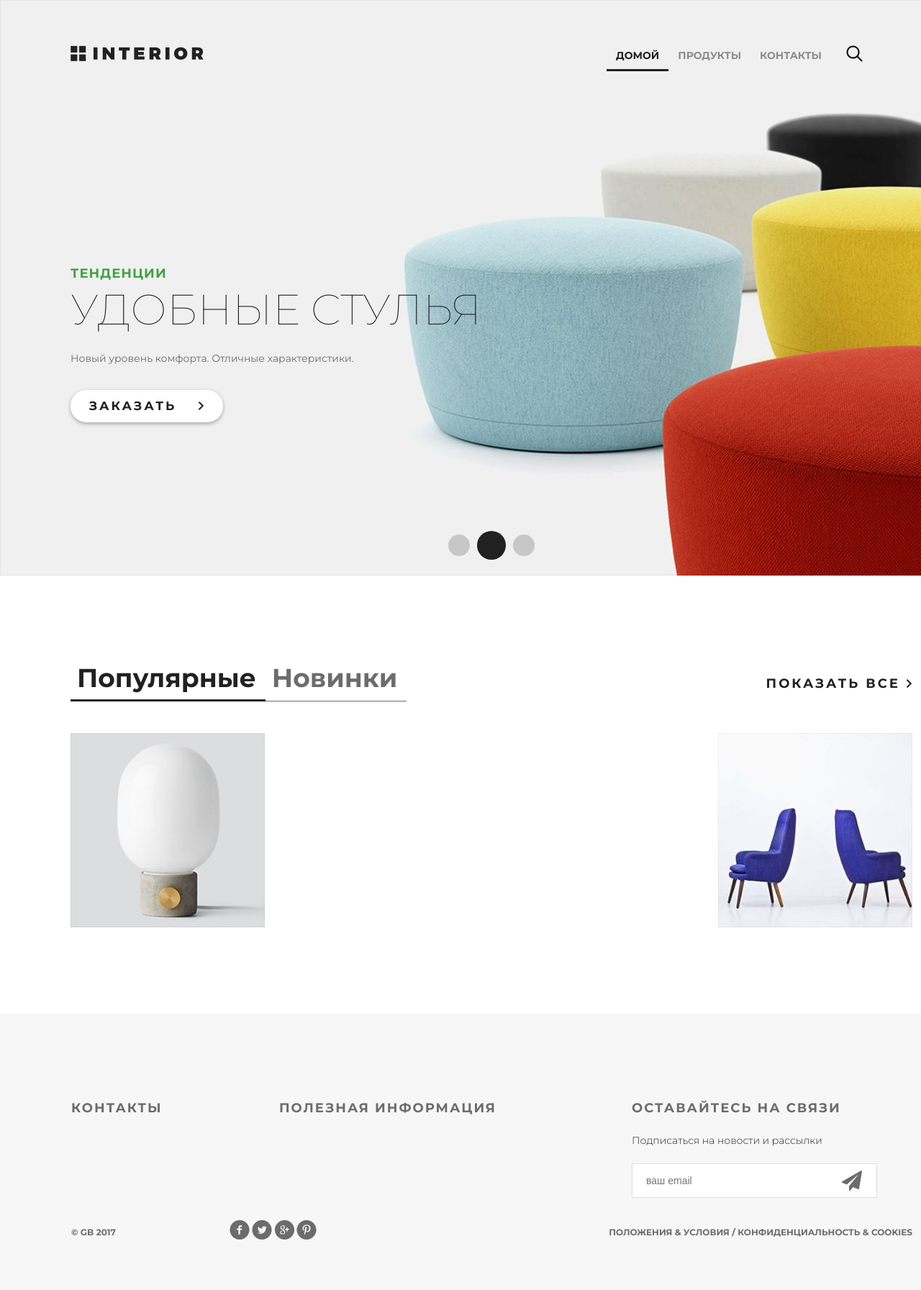
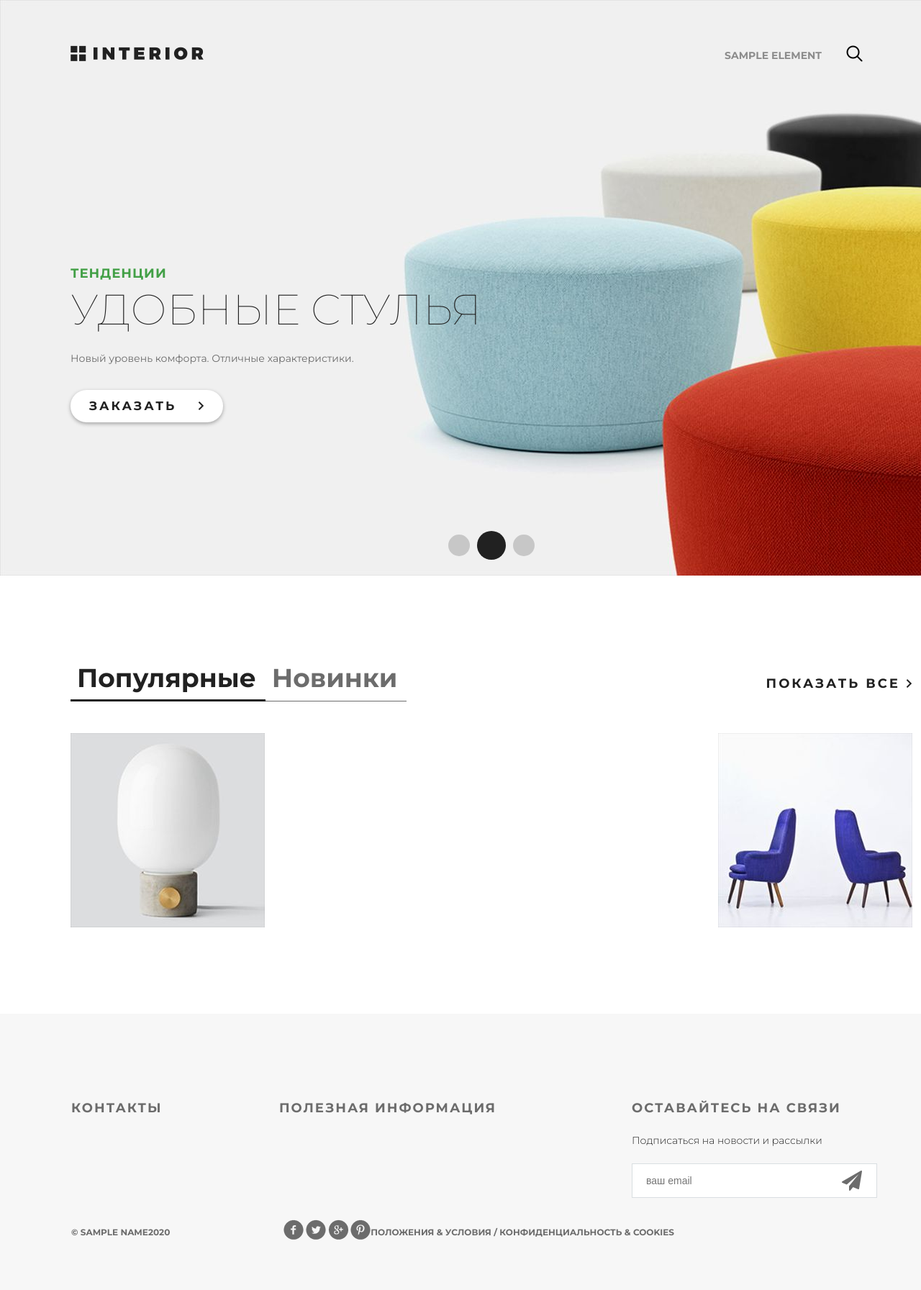
Before and after one commit to juliojm13/Django_1, a Django app: template geekshop/templates/mainapp/index.html in a window 1280 px wide; the page is wider, and only the part inside the window is pictured. Shown: that part at 72% size. Run offline with Django 4.2, Linux system fonts and the light colour scheme; the template is opened without the code that fills it: most values are stand-ins (such as "Sample title", 1, 10 or a date in 2020).

Commit message:
Homework2

```diff
--- a/geekshop/geekshop/urls.py
+++ b/geekshop/geekshop/urls.py
@@ -18,8 +18,8 @@ from django.urls import path
 from mainapp import views as mainapp_views
 
 urlpatterns = [
-    path('', mainapp_views.index),
-    path('contact/', mainapp_views.contact),
-    path('products/', mainapp_views.products),
+    path('', mainapp_views.index, name='index'),
+    path('contact/', mainapp_views.contact, name='contact'),
+    path('products/', mainapp_views.products,name='products'),
     path('admin/', admin.site.urls),
 ]
--- /dev/null
+++ b/geekshop/templates/mainapp/base.html
@@ -0,0 +1,43 @@
+{% load static %}
+<!DOCTYPE html>
+<html>
+<head>
+	<meta charset="utf-8">
+	<title>Магазин</title>
+	<link rel="stylesheet" type="text/css" href="{% static 'style.css' %}">
+	<link rel="stylesheet" href="{% static 'fonts/font-awesome/css/font-awesome.css' %}">
+</head>
+<body>
+	{% block 'container' %}
+	{% endblock %}
+
+    <div class="footer">
+        <div class="clearfix">
+            <div class="text-footer">
+                <h3>контакты</h3>
+            </div>
+            <div class="text-footer">
+                <h3>полезная информация</h3>
+            </div>
+            <div class="text-footer clearfix">
+                <h3>Оставайтесь на связи</h3>
+                <p>Подписаться на новости и рассылки</p>
+                <form>
+                    <input type="email" name="email" placeholder="ваш email">
+                    <a href="#"><i class="fa fa-paper-plane fa-2x" aria-hidden="true"></i></a>
+                </form>
+            </div>
+        </div>
+        <p class="small">&copy; {{name|title }}</p>
+        <p class="small">{{now_date|date:'Y' }}</p>
+        <div class="social">
+            <a href="#" class="social1"></a>
+            <a href="#" class="social2"></a>
+            <a href="#" class="social3"></a>
+            <a href="#" class="social4"></a>
+        </div>
+        <p class="small">Положения &amp; Условия  /  Конфиденциальность &amp; Cookies</p>
+    </div>
+
+</body>
+</html>
--- /dev/null
+++ b/geekshop/templates/mainapp/include/inc_menu.html
@@ -0,0 +1,10 @@
+				<ul class="menu">
+				{% for element in mainapp_list %}
+					<li><a href="{% url element.view_name %}"
+					{% if request.resolver_match.url_name == element.view_name %}
+					class="active"
+					{% endif %}
+					>{{element.link_name}}</a></li>
+				{% endfor %}
+				</ul>
+				<a href="#" class="search"></a>
--- a/geekshop/templates/mainapp/index.html
+++ b/geekshop/templates/mainapp/index.html
@@ -1,28 +1,17 @@
-<!DOCTYPE html>
-<html>
-<head>
-	<meta charset="utf-8">
-	<title>Магазин</title>
-	<link rel="stylesheet" type="text/css" href="/static/style.css">
-	<link rel="stylesheet" href="/static/fonts/font-awesome/css/font-awesome.css">
-</head>
-<body>
+{% extends 'mainapp/base.html' %}
+{% load static %}
+{% block 'container' %}
 	<div class="container">
 		<div class="slider">
 			<div class="header clearfix">
-				<a href="/" class="logo"></a>
-				<ul class="menu">
-					<li><a href="/" class="active">домой</a></li>
-					<li><a href="/products">продукты</a></li>
-					<li><a href="/contact">контакты</a></li>
-				</ul>
-				<a href="#" class="search"></a>
+				<a href="{% url 'index' %}" class="logo"></a>
+				{% include 'mainapp/include/inc_menu.html' %}
 			</div>
 			<div class="text-slider">
 				<h3 class="green">тенденции</h3>
 				<h3 class="big"> удобные стулья</h3>
 				<p>Новый уровень комфорта. Отличные характеристики.</p>
-				<a href="#" class="button-order">заказать <img src="/static/img/arrow.png" alt=""></a>
+				<a href="#" class="button-order">заказать <img src="{% static 'img/arrow.png' %}" alt=""></a>
 			</div>
 			<div class="navi">
 				<a href="#"></a><a href="#"></a><a href="#"></a>
@@ -33,23 +22,23 @@
 			<div class="featured-menu">
 					<a class="active" href="#">Популярные</a><a href="#">Новинки</a>
 			</div>
-			<a class="explore" href="#">показать все <img src="/static/img/arrow.png" alt=""></a>
+			<a class="explore" href="#">показать все <img src="{% static 'img/arrow.png' %}" alt=""></a>
 			<div class="clearfix">
 			</div>
 			<div class="tab-content">
 				<div class="block">
-					<a href="#"><img src="/static/img/product-1.jpg" alt="">
+					<a href="#"><img src="{% static 'img/product-1.jpg' %}" alt="">
 						<div class="text">
-							<img src="/static/img/icon-hover.png" alt="img">
+							<img src="{% static 'img/icon-hover.png' %} " alt="img">
 							<h4>Отличный стул</h4>
 							<p>Расположитесь комфортно. </p>
 						</div>
 					</a>
 				</div>
 				<div class="block">
-					<a href="#"><img src="/static/img/product-2.jpg" alt="">
+					<a href="#"><img src="{% static 'img/product-2.jpg' %}" alt="">
 						<div class="text">
-							<img src="/static/img/icon-hover.png" alt="">
+							<img src="{% static 'img/icon-hover.png' %}" alt="">
 							<h4>Стул повышенного качества</h4>
 							<p>Не оторваться. </p>
 						</div>
@@ -61,33 +50,4 @@
 		<div class="clr"></div>
 
 	</div>
-
-    <div class="footer">
-        <div class="clearfix">
-            <div class="text-footer">
-                <h3>контакты</h3>
-            </div>
-            <div class="text-footer">
-                <h3>полезная информация</h3>
-            </div>
-            <div class="text-footer clearfix">
-                <h3>Оставайтесь на связи</h3>
-                <p>Подписаться на новости и рассылки</p>
-                <form>
-                    <input type="email" name="email" placeholder="ваш email">
-                    <a href="#"><i class="fa fa-paper-plane fa-2x" aria-hidden="true"></i></a>
-                </form>
-            </div>
-        </div>
-        <p class="small">&copy; GB 2017</p>
-        <div class="social">
-            <a href="#" class="social1"></a>
-            <a href="#" class="social2"></a>
-            <a href="#" class="social3"></a>
-            <a href="#" class="social4"></a>
-        </div>
-        <p class="small">Положения &amp; Условия  /  Конфиденциальность &amp; Cookies</p>
-    </div>
-
-</body>
-</html>
+{% endblock %}
```
Also changed, not shown: geekshop/mainapp/views.py (+22 -4 lines), geekshop/templates/mainapp/contact.html (+6 -46 lines), geekshop/templates/mainapp/products.html (+9 -52 lines).
